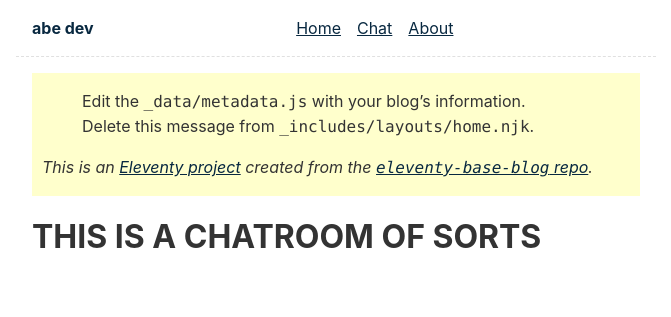
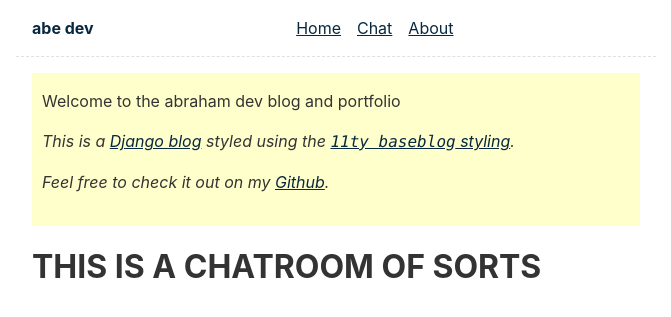
Before and after one commit to abrahambeltran/abrahambeltran.dev, a Django app: page /chat/ in a window 1280 px wide. Shown: the top 317 px of the page, without its empty margins (304-975 px from the left). Run offline with Django 4.2, Linux system fonts and the light colour scheme.

Commit message:
Refactored website banner

```diff
--- a/blog/templates/blog/base.html
+++ b/blog/templates/blog/base.html
@@ -43,11 +43,20 @@
 
         <main>
             <div class="message-box">
-                <ul>
-                    <li>Edit the <code>_data/metadata.js</code> with your blog’s information.</li>
-                    <li>Delete this message from <code>_includes/layouts/home.njk</code>.</li>
-                </ul>
-                <p><em>This is an <a href="https://www.11ty.dev/">Eleventy project</a> created from the <a href="https://github.com/11ty/eleventy-base-blog"><code>eleventy-base-blog</code> repo</a>.</em></p>
+                <p>Welcome to the abraham dev blog and portfolio</p>
+
+                <p>
+                    <em>This is a
+                        <a href="https://www.djangoproject.com/">Django blog</a>
+                        styled using the
+                        <a href="https://github.com/11ty/eleventy-base-blog"><code>11ty baseblog</code> styling</a>.
+                    </em>
+                    <em>
+                        <p>Feel free to check it out on my
+                            <a href="https://github.com/abrahambeltran">Github</a>.
+                        </p>
+                    </em>
+                </p>
             </div>
             {% block content %} {% endblock %}
         </main>
```
